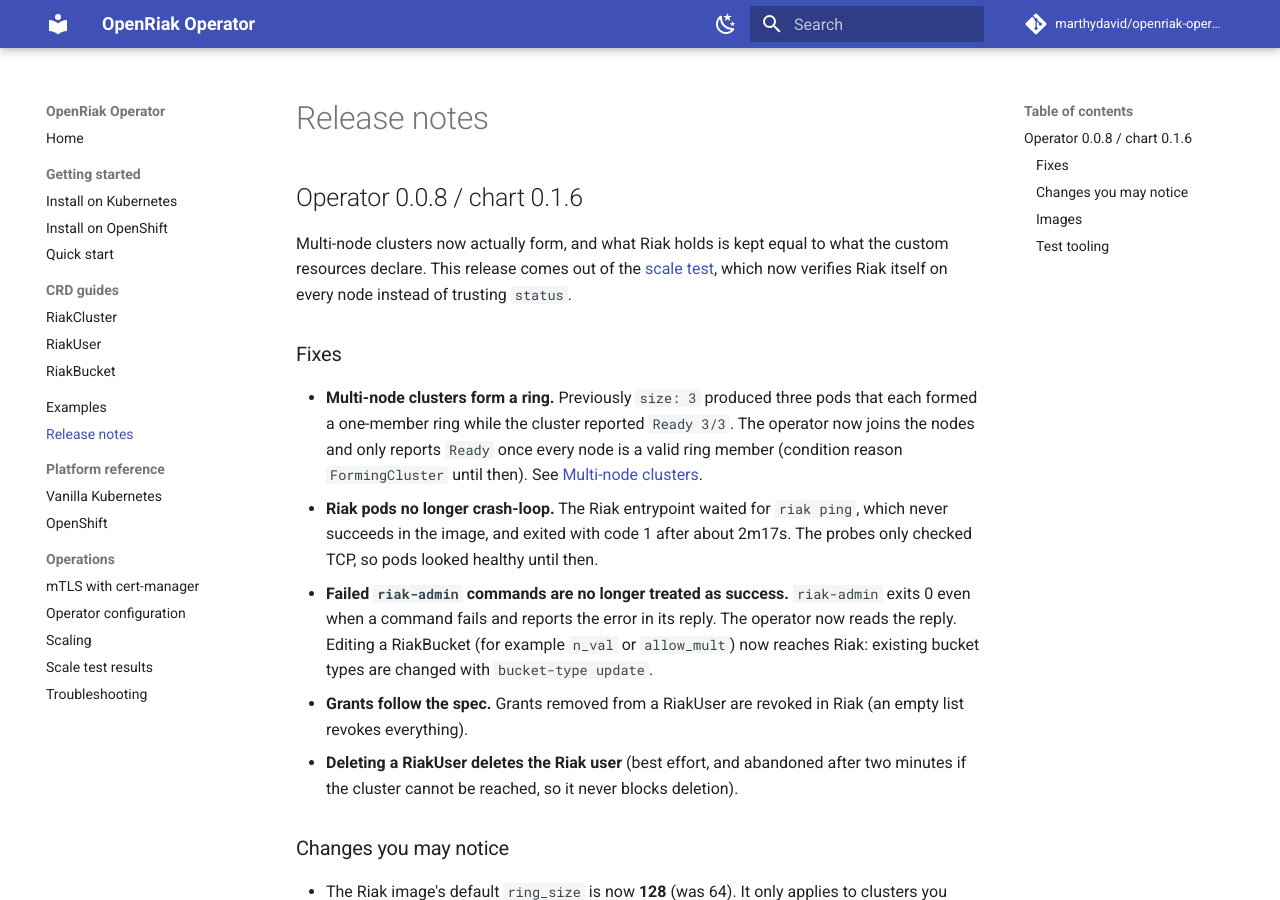
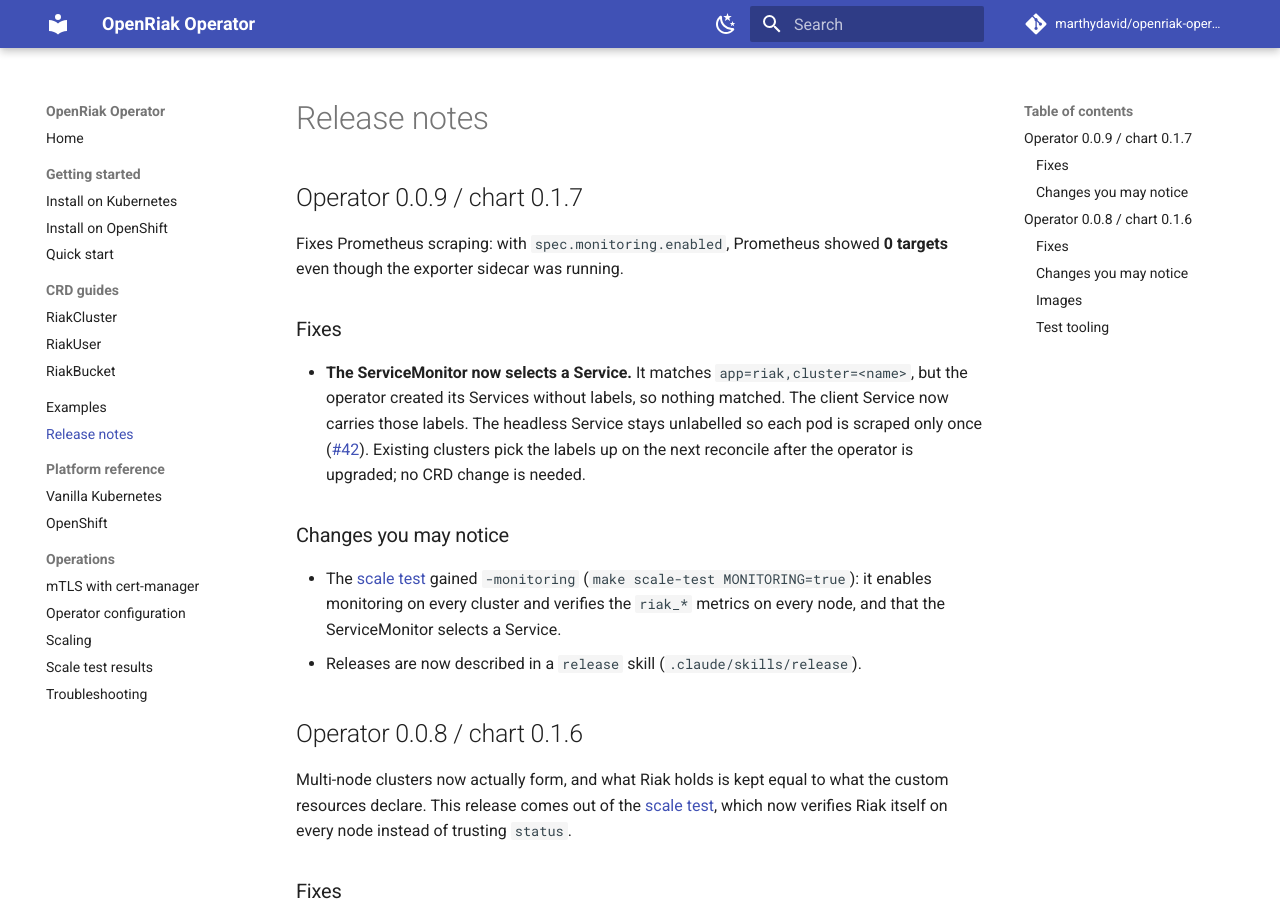
Before and after one commit to marthydavid/openriak-operator, an MkDocs documentation site: the page built from docs/release-notes.md, in a window 1280 px wide and 900 px high. Built offline with MkDocs 1.6.1 and Material for MkDocs 9.7.7, drawn with Linux system fonts in a browser that asks for light colours; comment, search, counter and statistics services are not loaded.

Commit message:
release: operator v0.0.9 / chart 0.1.7
Co-Authored-By: Claude Sonnet 5.5 <noreply@anthropic.com>

````diff
--- a/docs/getting-started/kubernetes.md
+++ b/docs/getting-started/kubernetes.md
@@ -51,7 +51,7 @@ kubectl get crd | grep riak.openriak.io
 
 ```bash
 make install                                   # CRDs
-make deploy IMG=ghcr.io/marthydavid/openriak-operator:0.0.8
+make deploy IMG=ghcr.io/marthydavid/openriak-operator:0.0.9
 ```
 
 ## Next
--- a/docs/release-notes.md
+++ b/docs/release-notes.md
@@ -1,4 +1,24 @@
 # Release notes
+
+## Operator 0.0.9 / chart 0.1.7
+
+Fixes Prometheus scraping: with `spec.monitoring.enabled`, Prometheus showed **0 targets** even
+though the exporter sidecar was running.
+
+### Fixes
+
+- **The ServiceMonitor now selects a Service.** It matches `app=riak,cluster=<name>`, but the
+  operator created its Services without labels, so nothing matched. The client Service now carries
+  those labels. The headless Service stays unlabelled so each pod is scraped only once
+  ([#42](https://github.com/marthydavid/openriak-operator/issues/42)). Existing clusters pick the
+  labels up on the next reconcile after the operator is upgraded; no CRD change is needed.
+
+### Changes you may notice
+
+- The [scale test](scaling.md#verifying-riak-metrics) gained `-monitoring`
+  (`make scale-test MONITORING=true`): it enables monitoring on every cluster and verifies the
+  `riak_*` metrics on every node, and that the ServiceMonitor selects a Service.
+- Releases are now described in a `release` skill (`.claude/skills/release`).
 
 ## Operator 0.0.8 / chart 0.1.6
 
````
Also changed, not shown: 1 other file.
